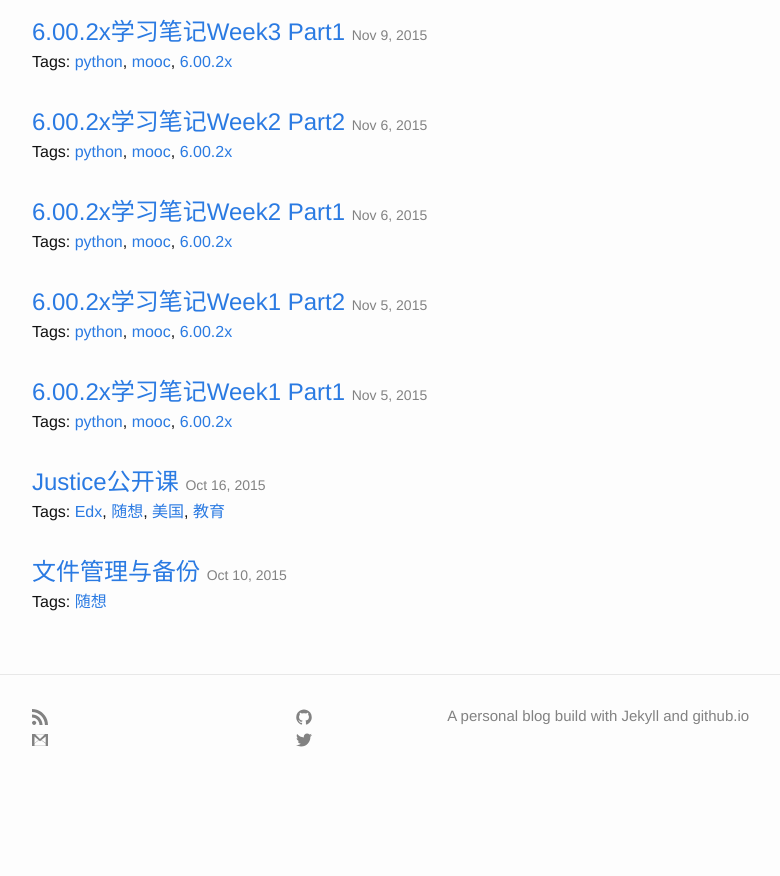
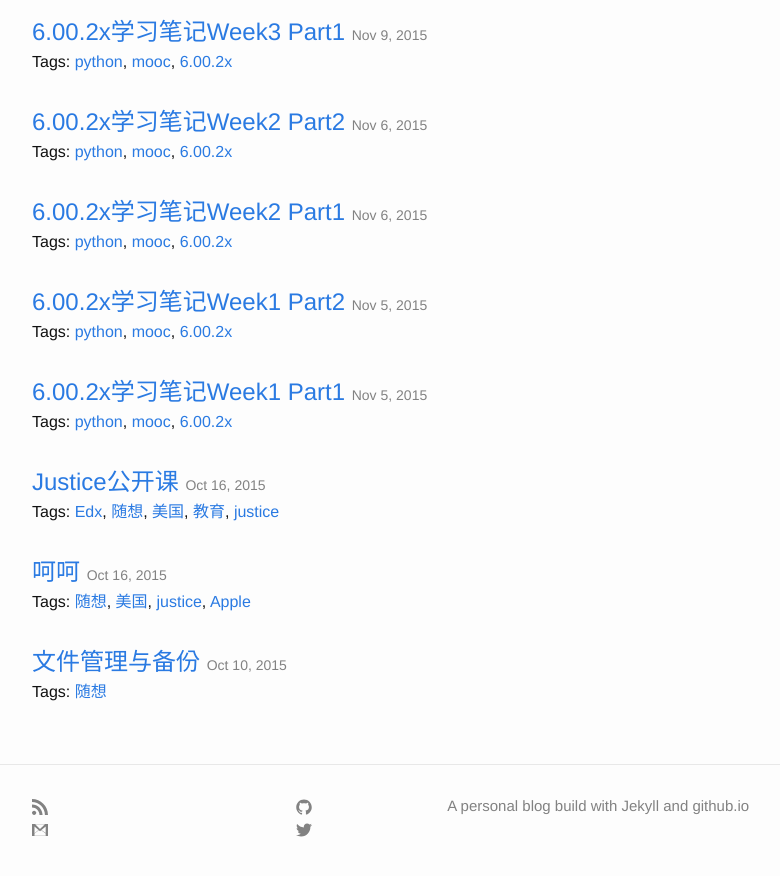
Before and after one commit to nickyfoto/Blog, a Jekyll site: the page built from index.html, in a window 1280 px wide and 900 px high, scrolled down 1068 px. Shown: the top 876 px of the window, without its empty margins (238-1018 px from the left). Built offline with Jekyll 4.4.1, drawn with Linux system fonts in a browser that asks for light colours; before the commit the page ends 1878 px from its top, so only the background shows below that; some of the changed lines change nothing that is shown.

Commit message:
new post

```diff
--- /dev/null
+++ b/_posts/2015-02-20-cook-court-justice.md
@@ -0,0 +1,50 @@
+---
+layout: post
+title:  "呵呵"
+date:   2015-10-16
+author: "Huang Qiang"
+tags: [随想, 美国, justice, Apple]
+---
+
+对 Tim Cook 没有太多好感，他竭尽所能的守住 Jobs 打下的江山。当然，他对自己也很有自知之明。Jobs 下是不可能藏有另一个 Jobs 的。
+
+最近[联邦法院要求][1] Apple 破解一名犯罪分子的 iPhone 以帮助 FBI进行调查。结果这项要求被 Apple 以保护隐私为由拒绝，并再次写了一封[公开信][2]，强调用户隐私高于一切。
+
+此话题引起了不少争议，硅谷的公司普遍支持 Cook 的反应，而比较亲近政府的人测批评 Apple 的不作为。
+
+由此我们可以看出几点：
+
+* 在美国，法院的要求可以拒绝执行。只要你觉得这个要求不合法。也就是说理论上可以和法院打官司，一直打到最高法院。当然，最高院案子是抽选的，如果没被抽中，则联邦上诉法院的判决。当然，美国司法体系有两套。因为每个州都有宪法和州最高法院，所以州内事物州内解决。只有当州最高法院的判决涉及到了联邦法律问题的时候，联邦最高法院才能够将其推翻。联邦事务，例如这次涉及 FBI 的案件，则由联邦法院系统受理。
+* 因为三权分立，联邦，也就是常说的美国政府，经常受制于议会和最高院，不能为所欲为。
+
+其实类似的事情时有发生。把它抽象出来看就是，能否为了common good，吸收一些个人的权利，特别是被假设成坏人的权利。哈佛著名的Justice课程就提到过，如果怀疑一个恐怖分子掌握了大规模杀伤性恐怖计划的信息，可否对其使用刑讯逼供，以保障大多数人民的安全。
+
+在中国，自小就强调个人利益服从集体利益，必要时可以牺牲个人利益，来保全集体利益。党就是政府，人民就是要付出政府，句号。一切都是定好的。
+
+在美国，什么事情都可以拿出来讲一讲，说一说。即使涉及到宪法的事情，也可以由最高院的九位老法师（写文章时是[八位][3]）说道说道。甚至最高院也可以推翻之前最高院的判决。甚至作为法律基石的宪法，也是可以修正的。虽然基本上不可能。最后一次修宪是在1992年。
+
+那么我们说回到前面的例子。从直觉上来看，为了大多数人的利益，牺牲掉一点个人的利益，特别是被假设为坏人的人的利益，是可以接受的。如果通过刑讯逼供，阻止了一个可能造成一万人（甚至更多）人死亡的恐怖袭击，似乎无疑是值得的，正确的，应当的。即使中间出现了点小插曲，比如冤枉了点其它人，也无伤大雅，毕竟这是一件功德无量的事情，付出点代价是值得的。由此得出的结论是，只要出发点是好的，最终结果是好的，至于中间的过程，似乎呵呵一下也没关系。
+
+但是不是真的这样？
+
+这是一个哲学问题，哲学问题是很难，且可能没有最终答案的。但还是可以用大白话剖析一下：
+
+* 好，正义等等，不是绝对的，而是相对的。
+* 对谁好，是否可以为了一百个人甚至更多人的好，牺牲另外一个个体的好。这里的好可以看作是利益的通俗解释。
+* 这个时间点的好，换个时间点是否还是一样的好。（从历史角度来看显然不是）
+
+基于以上几点，以好为理由作为做事的出发点，显然是靠不住的。
+
+首先，我们不否认，911袭击之后美国政府部署的各种安保法案，的确降低了遭受恐怖袭击的可能，提示了制造恐怖袭击的难度。它们的刑讯逼供，也的确抓到了一些恐怖分子。但这终究无法100%避免恐怖袭击。甚至可能催生更多的恐怖活动。很可能一个无辜的人被刑讯逼供后，转变为了恐怖分子。
+
+美国的法律基础，之所以如此保卫个人利益，就是出于此目的。因为当一个实体的权利越大，它越有可能为了自己的利益去侵害其它个体的利益。这样的生物法则在历史上屡见不鲜。而且打着各种各样的旗号。
+
+这也是美国为何允许民众持枪，为何不能通过非法途径取证，为何对坏人也要有合理的审判，为何不能double jeopardy。不做到个人利益神圣不可侵犯，当遇到老大哥要做坏事的时候，天都帮不了你。
+
+Tim Cook 这点上是对的，并且看的很清楚，后门不可能只留给好人。但是他之所以能这么做，是美国天赋人权的制度允许他这么做。换做中国，他就只能遵守相应的法律了。
+
+那你说法律错了怎么办，那 Cook 也没办法。你们选举的领导人制定的法律你们自己遵守。不是民选的领导人怎么办？不是民选的你们还坚持到现在，也是自作自受，没人救的了你们。所以类似的事情来到中国，还是呵呵。
+
+[1]:http://www.nytimes.com/2016/02/18/technology/apple-timothy-cook-fbi-san-bernardino.html
+[2]:http://www.apple.com/customer-letter/
+[3]:http://www.nytimes.com/2016/02/14/us/antonin-scalia-death.html
--- a/_posts/2015-10-16-justice.md
+++ b/_posts/2015-10-16-justice.md
@@ -3,7 +3,7 @@ layout: post
 title:  "Justice公开课"
 date:   2015-10-16
 author: "Huang Qiang"
-tags: [Edx, 随想, 美国, 教育]
+tags: [Edx, 随想, 美国, 教育, justice]
 ---
 
 很早就知道了Justice公开课，这也是比较早的视频被搬到中国网站并且有完整中文字幕的课程（人人影视）。但当时只是看了开头几节，并没有看完。后来得知桑德尔教授写了书，并且书也被翻译成了英文。他也去过中国，刘瑜也采访过他。
```
